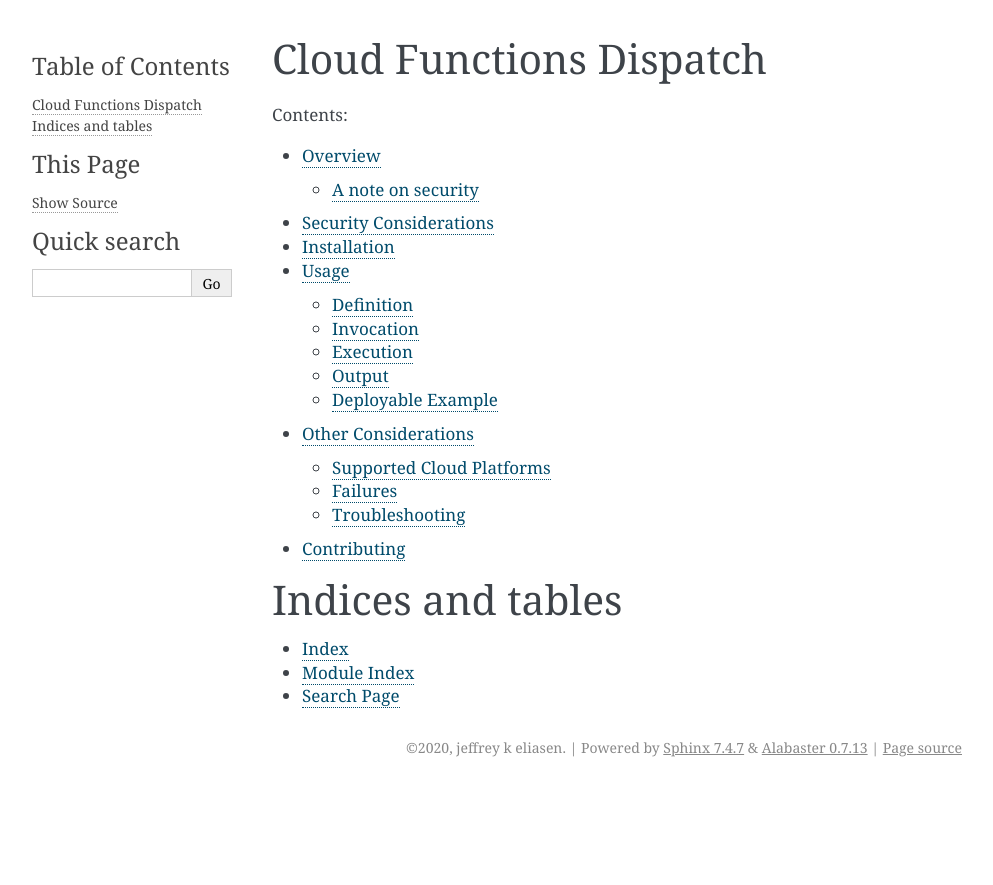
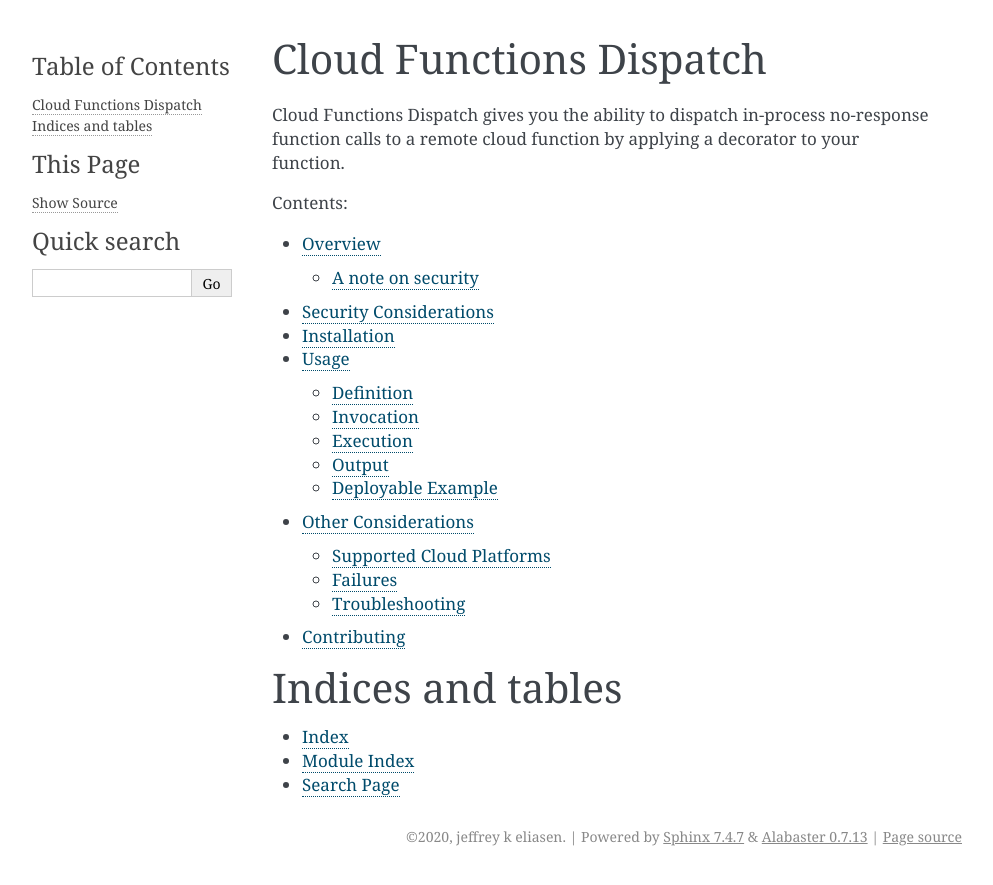
Before and after one commit to seawolf42/cloud-functions-dispatch, a Sphinx documentation site: the page built from docs/source/index.rst, in a window 1280 px wide. Shown: the top 885 px of the page, without its empty margins (148-1141 px from the left). Built offline with Sphinx 7.4.7, drawn with Linux system fonts in a browser that asks for light colours.

Commit message:
fix remote build errors

```diff
--- a/docs/source/conf.py
+++ b/docs/source/conf.py
@@ -27,6 +27,8 @@ release = '0.9.0'
 
 # -- General configuration ---------------------------------------------------
 
+master_doc = 'index'
+
 # Add any Sphinx extension module names here, as strings. They can be
 # extensions coming with Sphinx (named 'sphinx.ext.*') or your custom
 # ones.
--- a/docs/source/index.rst
+++ b/docs/source/index.rst
@@ -5,6 +5,8 @@
 
 Cloud Functions Dispatch
 ====================================================
+
+Cloud Functions Dispatch gives you the ability to dispatch in-process no-response function calls to a remote cloud function by applying a decorator to your function.
 
 .. toctree::
     :maxdepth: 2
```
